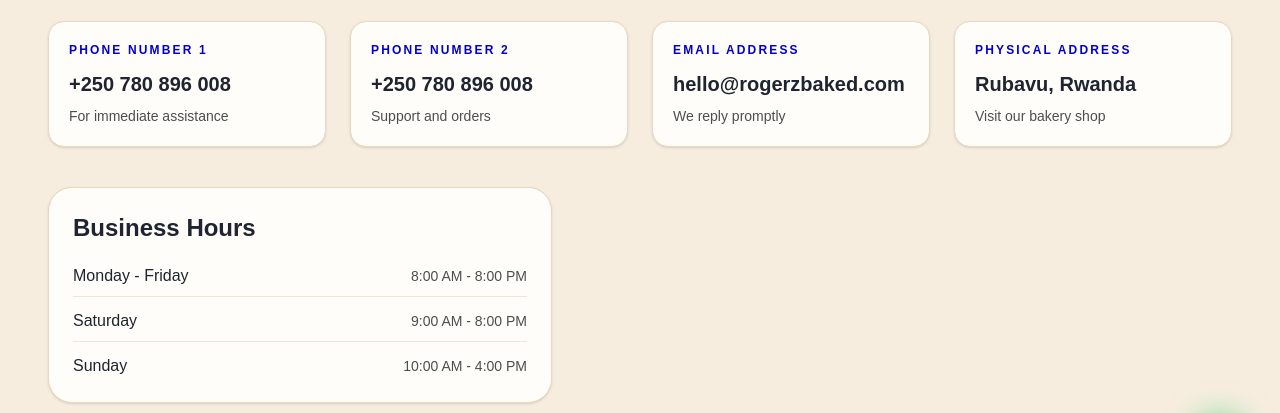
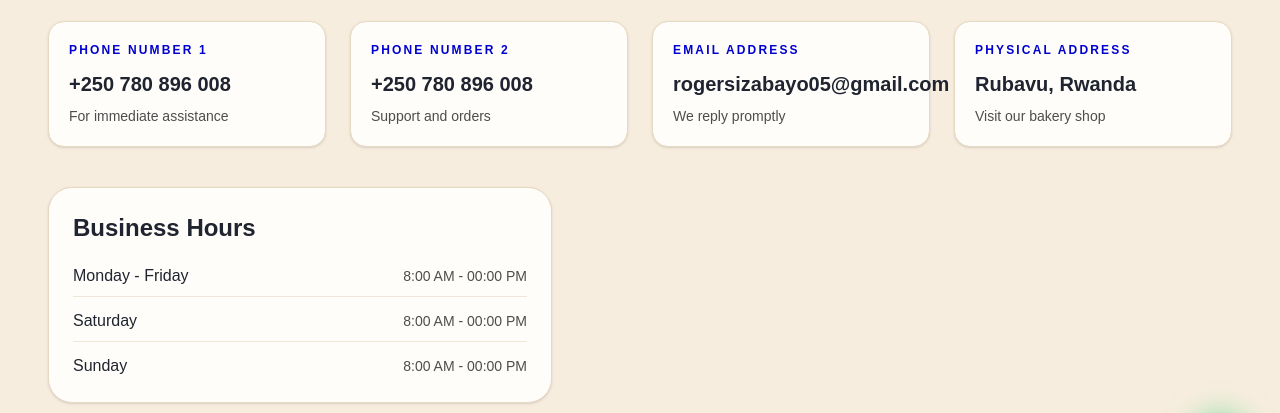
Before and after one commit to bucura-art/primesite, a Next.js app: page /contact in a window 1280 px wide. Shown: the part 297-710 px from the top of the page. Built offline with nearby package versions, Linux system fonts and the light colour scheme.

Commit message:
Some cirrections

```diff
--- a/app/contact/page.tsx
+++ b/app/contact/page.tsx
@@ -13,7 +13,7 @@
   },
   {
     label: 'Email Address',
-    value: 'hello@rogerzbaked.com',
+    value: 'rogersizabayo05@gmail.com',
     detail: 'We reply promptly',
   },
   {
@@ -24,9 +24,9 @@
 ];
 
 const businessHours = [
-  { day: 'Monday - Friday', time: '8:00 AM - 8:00 PM' },
-  { day: 'Saturday', time: '9:00 AM - 8:00 PM' },
-  { day: 'Sunday', time: '10:00 AM - 4:00 PM' },
+  { day: 'Monday - Friday', time: '8:00 AM - 00:00 PM' },
+  { day: 'Saturday', time: '8:00 AM - 00:00 PM' },
+  { day: 'Sunday', time: '8:00 AM - 00:00 PM' },
 ];
 
 const socials = [
--- a/app/delivery/page.tsx
+++ b/app/delivery/page.tsx
@@ -37,12 +37,12 @@
 const deliveryInfo = [
   {
     label: 'Delivery Areas',
-    value: 'Kigali & Surrounding',
-    detail: 'We deliver within Kigali and nearby areas',
+    value: 'Rubavu & Surrounding',
+    detail: 'We deliver within Rubavu and nearby areas',
   },
   {
     label: 'Delivery Time',
-    value: 'Under 30 mins',
+    value: 'Under 20 mins',
     detail: 'Depending on order time and location',
   },
   {
@@ -203,7 +203,7 @@
                 How long does delivery take?
               </h3>
               <p className="mt-2 text-[#4D4D4D]">
-                We offer same-day or next-day delivery depending on when you place your order and your location within Kigali.
+                We offer same-day or next-day delivery depending on when you place your order and your location within Rubavu.
               </p>
             </div>
 
```
